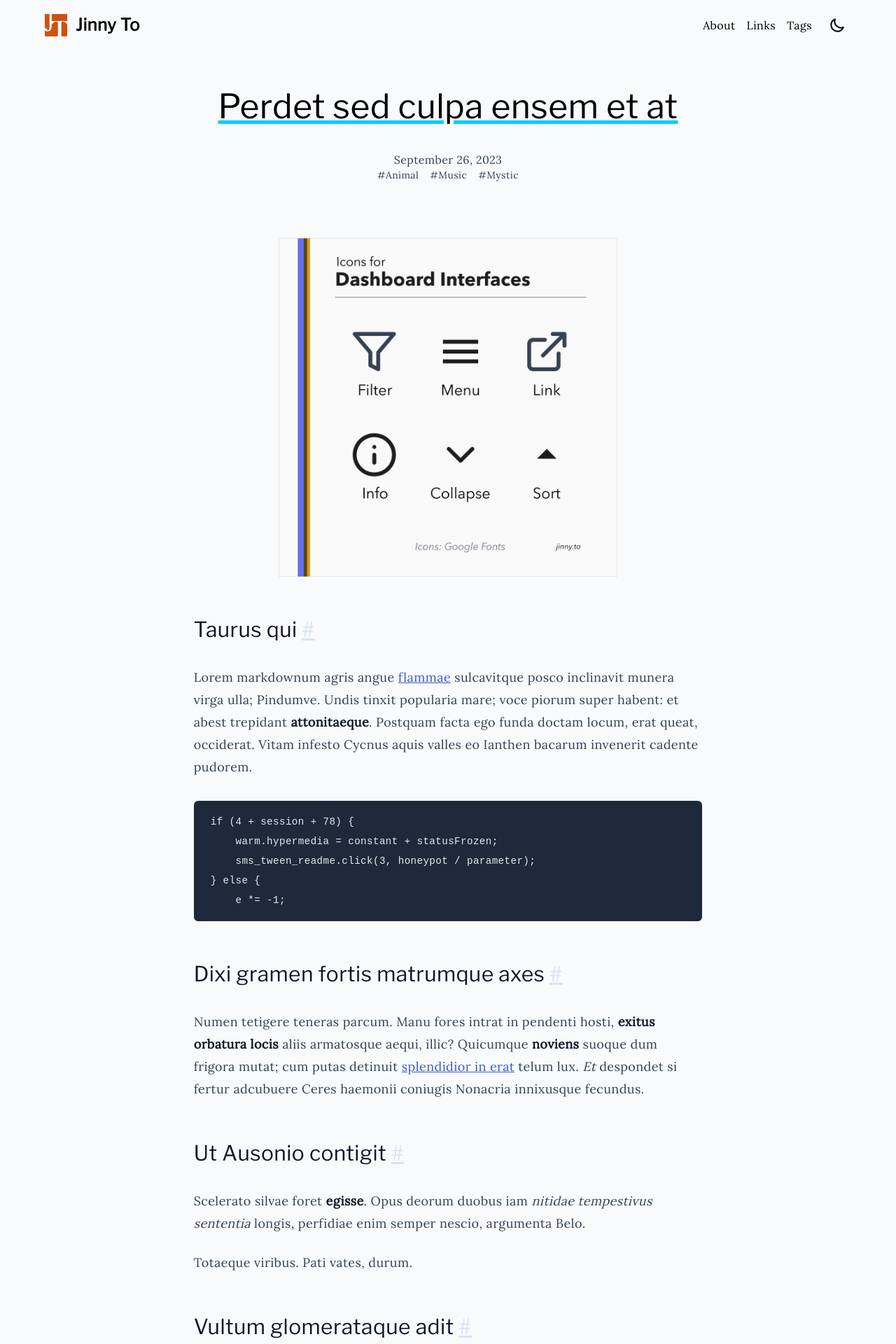
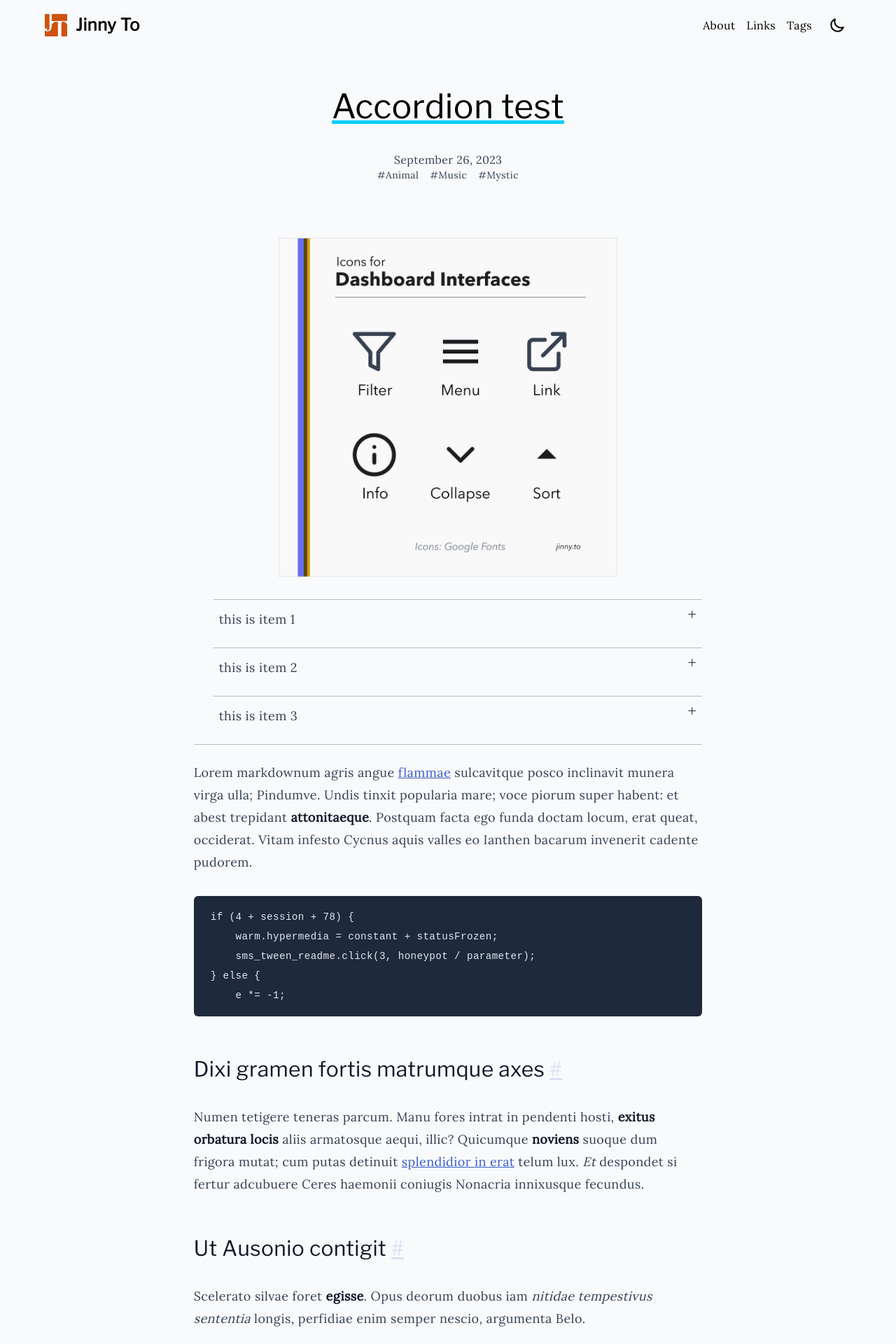
Before and after one commit to jinnyto/jinnyto.github.io, a Jekyll site: the page built from _posts/2023-09-26-test-2.md, in a window 1280 px wide. Shown: the top 1920 px of the page at 70% size. Built offline with Jekyll 4.4.1, drawn with Linux system fonts in a browser that asks for light colours; some of the changed text lies outside the part shown.

Commit message:
added accordion and adjust image captions, plus added test posts

```diff
--- /dev/null
+++ b/_includes/accordion.html
@@ -0,0 +1,16 @@
+<style>
+ul.jekyllcodex_accordion {position: relative; margin: 1.4rem 0!important; border-bottom: 1px solid rgba(0,0,0,0.25); padding-bottom: 0;}
+ul.jekyllcodex_accordion li {border-top: 1px solid rgba(0,0,0,0.25); list-style: none; margin-left: 0;}
+ul.jekyllcodex_accordion li input {display: none;}
+ul.jekyllcodex_accordion li label {display: block; cursor: pointer; padding: 0.75rem 2.4rem 0.75rem 0; margin: 0;}
+ul.jekyllcodex_accordion li div {display: none; padding-bottom: 1.2rem;}
+ul.jekyllcodex_accordion li input:checked + label {font-weight: bold;}
+ul.jekyllcodex_accordion li input:checked + label + div {display: block;}
+ul.jekyllcodex_accordion li label::before {content: "+"; font-weight: normal; font-size: 130%; line-height: 1.1rem; padding: 0; position: absolute; right: 0.5rem; transition: all 0.15s ease-in-out;}
+ul.jekyllcodex_accordion li input:checked + label::before {transform: rotate(-45deg);}
+</style>
+<ul class="jekyllcodex_accordion">
+    {% for item in page.accordion %}
+        <li><input id="accordion{{ forloop.index }}" type="checkbox" /><label for="accordion{{ forloop.index }}">{{ item.title }}</label><div>{{ item.content | markdownify }}</div></li>
+    {% endfor %}
+</ul>
--- a/_posts/2023-09-26-test-2.md
+++ b/_posts/2023-09-26-test-2.md
@@ -1,13 +1,21 @@
 ---
 layout: post
-title: Perdet sed culpa ensem et at
+title: Accordion test
 image: assets/images/test-post_square-3.png
 tags:
   - Animal
   - Music
   - Mystic
+accordion:
+  - title: this is item 1
+    content: Lorem ipsum dolor sit amet, consectetur adipiscing elit.
+  - title: this is item 2
+    content: Lorem ipsum dolor sit amet, consectetur adipiscing elit.
+  - title: this is item 3
+    content: Lorem ipsum dolor sit amet, consectetur adipiscing elit.
 ---
-## Taurus qui
+
+{% include accordion.html %}
 
 Lorem markdownum agris angue [flammae](http://www.tu.com/) sulcavitque posco
 inclinavit munera virga ulla; Pindumve. Undis tinxit popularia mare; voce piorum
--- a/assets/dist-style.css
+++ b/assets/dist-style.css
@@ -693,8 +693,9 @@ h6 {
 .prose :where(figcaption):not(:where([class~=not-prose], [class~=not-prose] *)) {
     color: var(--tw-prose-captions);
     font-size: .875em;
-    line-height: 1.4285714;
-    margin-top: .8571429em
+    line-height: 1.2;
+    margin-top: .8571429em;
+    text-align: center;
 }
 
 .prose {
@@ -708,7 +709,7 @@ h6 {
     --tw-prose-hr: #e5e7eb;
     --tw-prose-quotes: #111827;
     --tw-prose-quote-borders: #e5e7eb;
-    --tw-prose-captions: #6b7280;
+    --tw-prose-captions: #64748b;
     --tw-prose-kbd: #111827;
     --tw-prose-kbd-shadows: 17 24 39;
     --tw-prose-code: #111827;
```
Also changed, not shown: _posts/2023-09-25-test-3.md (+5 -5 lines), _posts/2023-09-27-short-title.md (+7 -1 lines).
